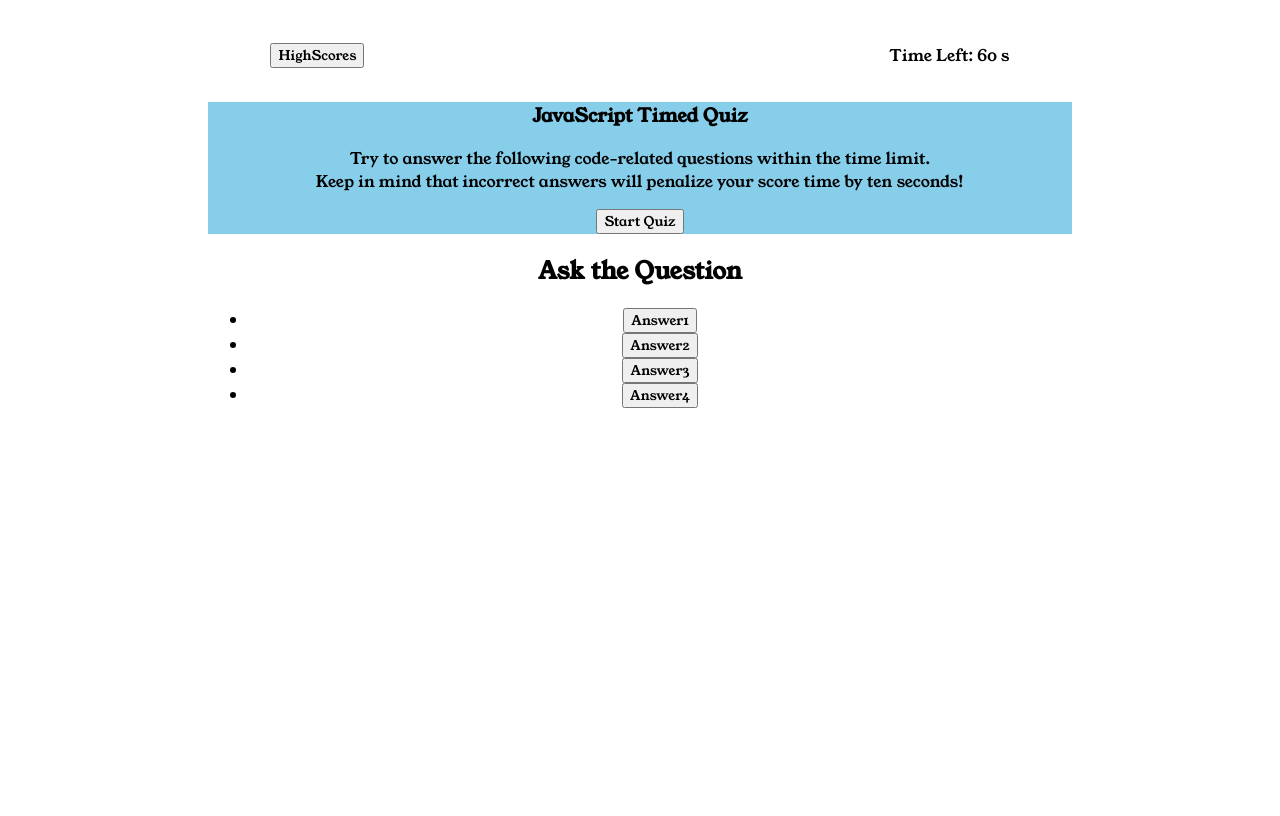
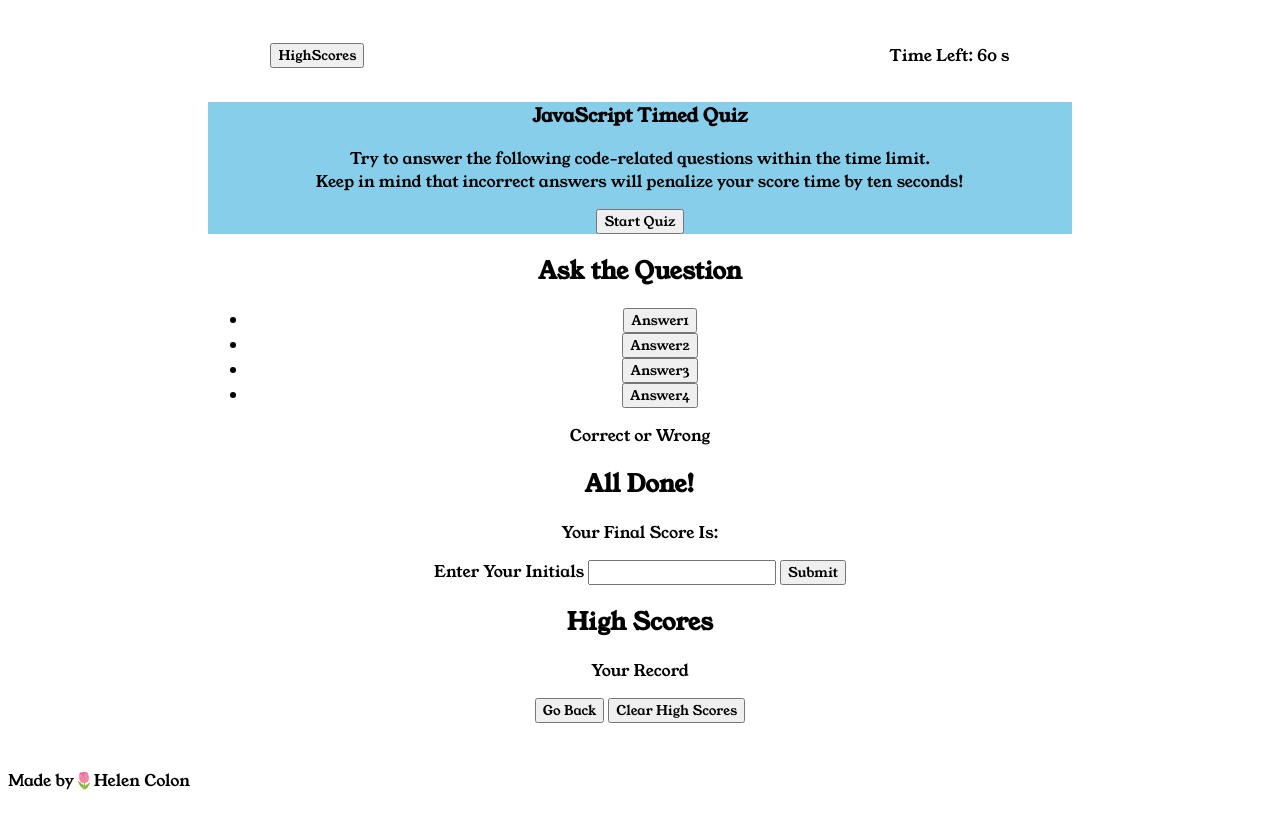
Before and after one commit to Lychnian/js-timed-quiz, a plain HTML site: page index.html in a window 1280 px wide. Drawn offline with Linux system fonts and the light colour scheme; files that its build step writes are made by us from their sources.

Commit message:
Added final report, high scores, footer sections, JavaScript link to HTML

```diff
--- a/index.html
+++ b/index.html
@@ -15,6 +15,7 @@
                 <div>
                     <button class="button" id="gradechk">HighScores</button>
                 </div>
+
                 <!-- Timer display -->
                 <div>
                     <p id="timer">Time Left: 60 s</p>
@@ -26,7 +27,6 @@
             <section>
 
                 <!-- Start quiz section -->
-
                 <section class="startpg" id="startpg">
                     <div id="start">
                         <h1>
@@ -34,13 +34,12 @@
                         </h1>
 
                         <!-- Quiz Rules -->
-
-                    <p id="rules">Try to answer the following code-related questions within the time limit.<br>
+                        <p id="rules">
+                            Try to answer the following code-related questions within the time limit.<br>
                             Keep in mind that incorrect answers will penalize your score time by ten seconds!
                         </p>
 
                         <!-- Button to start the quiz -->
-
                         <button class="button" id="startbutton">Start Quiz</button>
                     </div>
                 </section>
@@ -48,14 +47,10 @@
                 <!-- Questions Section -->
                 <section class="questpg" id="questpg">
                     <div>
-                    <div>
-
                     <!-- Question Text -->
-
                         <h2 id="askquest">Ask the Question</h2>
 
                         <!-- Options for the question -->
-
                         <ul>
                             <li><button class="options" id="ansbutton1"
                                 value="a">Answer1</button></li>
@@ -66,37 +61,53 @@
                             <li><button class="options" id="ansbutton4"
                                 value="d">Answer4</button></li>
                         </ul>
-
-
                     </div>
 
+                    <!--Feedback message for correct or wrong answers -->
+                    <div id="feedback">
+                        <p>Correct or Wrong</p>
+                    </div>
+                    </div>
+                </section>
+
+                <!-- Final report section -->
+                <section class="results" id="results">
+                    <div>
+                        <h2 id="finish">All Done!</h2>
+                        <p id="finscr">Your Final Score Is:</p>
+                        <p>Enter Your Initials
+                            <input id="initial">
+                            <button class="button" id="subbutton">Submit</button>
+                        </p>
+                    </div>
+                </section>
+
+                <!-- High scores section -->
+                <section class="hspage" id="hspage">
+                    <div>
+                        <h2>High Scores</h2>
+
+                    <!-- Display user's record -->
+                        <div id="gradercd">
+                        <p>Your Record</p>
                         </div>
 
-
-
-            </section>
-
-
+                    <!-- Buttons to go back and clear high scores -->
+                        <div>
+                            <button class="button" id="bkbutton">Go Back</button>
+                            <button class="button" id="clrbutton">Clear High Scores</button>
                         </div>
-
-
-
-
-
+                    </div>
                 </section>
             </section>
+        </main>
 
+        <!-- Footer Section -->
+        <footer>
+            <p><pre>Made by🌷Helen Colon</pre></p>
+        </footer>
 
-
-
-
-
-
-
+        <!-- Link to external JavaScript file for interactivity-->
+        <script src="./assets/script.js"></script>
     </body>
-
-
-
-
-
 </html>
```
Lines whose indentation alone changed are shown as unchanged.
